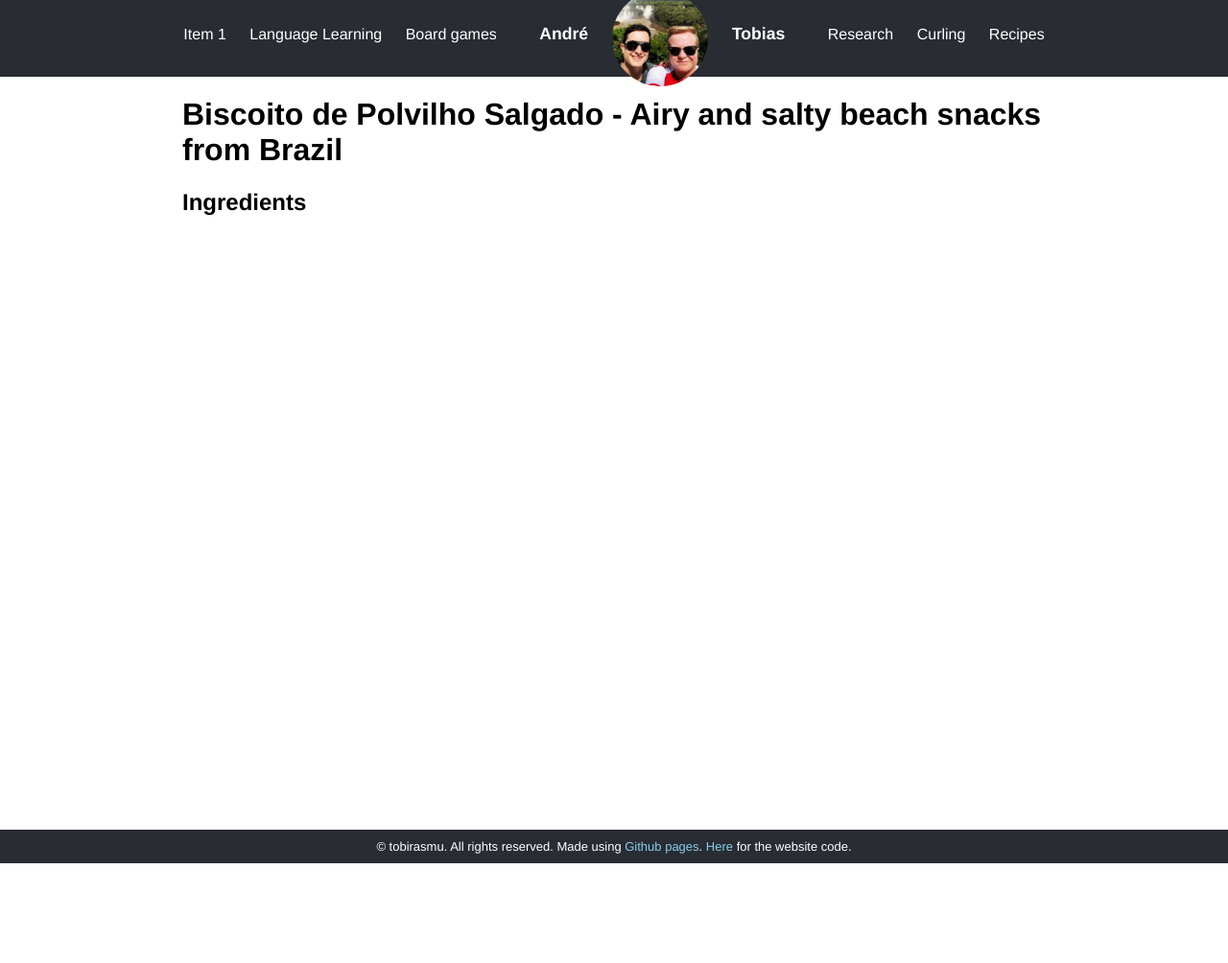
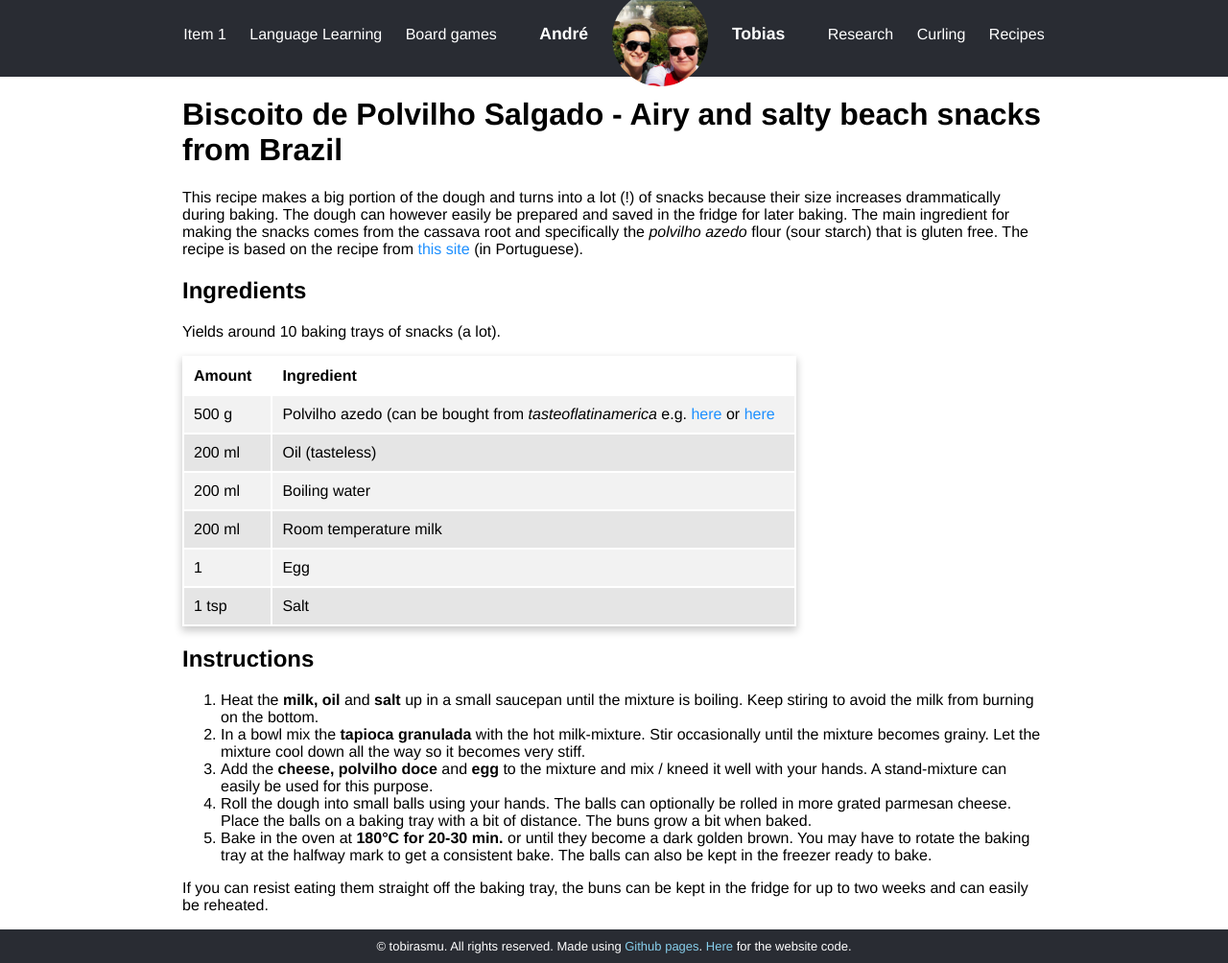
Before and after one commit to tobirasmu/tobirasmu.github.io, a Jekyll site: the page built from _pages/tobias/recipes/biscoito_de_polvilho.md, in a window 1280 px wide. Shown: the whole page at 96% size. Built offline with Jekyll 4.4.1, drawn with Linux system fonts in a browser that asks for light colours; before the commit the page ends 900 px from its top, so only the background shows below that.

Commit message:
Update biscoito_de_polvilho.md

```diff
--- a/_pages/tobias/recipes/biscoito_de_polvilho.md
+++ b/_pages/tobias/recipes/biscoito_de_polvilho.md
@@ -6,4 +6,28 @@ permalink: tobias/recipes/biscoito_de_polvilho
 
 # Biscoito de Polvilho Salgado - Airy and salty beach snacks from Brazil
 
+This recipe makes a big portion of the dough and turns into a lot (!) of snacks because their size increases drammatically during baking. The dough can however easily be prepared and saved in the fridge for later baking. The main ingredient for making the snacks comes from the cassava root and specifically the *polvilho azedo* flour (sour starch) that is gluten free. The recipe is based on the recipe from [this site](https://www.receiteria.com.br/receita/biscoito-de-polvilho-assado/) (in Portuguese).
+
+
 ## Ingredients
+
+Yields around 10 baking trays of snacks (a lot).
+
+| Amount  | Ingredient |
+| ------- | ---------- |
+| 500 g | Polvilho azedo (can be bought from *tasteoflatinamerica* e.g. [here](https://www.tasteoflatinamerica.dk/dk/sur-kassava-mel-polvilho-mandioca-azedo-500-gr-glutenfri.html) or [here](https://www.tasteoflatinamerica.dk/dk/sur-kassava-mel-polvilho-mandioca-azedo-500-gr-glutenfri.html)|
+| 200 ml | Oil (tasteless) |
+| 200 ml | Boiling water |
+| 200 ml | Room temperature milk |
+| 1 | Egg |
+| 1 tsp | Salt |
+
+## Instructions
+
+1. Heat the **milk, oil** and **salt** up in a small saucepan until the mixture is boiling. Keep stiring to avoid the milk from burning on the bottom.
+2. In a bowl mix the **tapioca granulada** with the hot milk-mixture. Stir occasionally until the mixture becomes grainy. Let the mixture cool down all the way so it becomes very stiff.
+3. Add the **cheese, polvilho doce** and **egg** to the mixture and mix / kneed it well with your hands. A stand-mixture can easily be used for this purpose.
+4. Roll the dough into small balls using your hands. The balls can optionally be rolled in more grated parmesan cheese. Place the balls on a baking tray with a bit of distance. The buns grow a bit when baked.
+5. Bake in the oven at **180°C for 20-30 min.** or until they become a dark golden brown. You may have to rotate the baking tray at the halfway mark to get a consistent bake. The balls can also be kept in the freezer ready to bake.
+
+If you can resist eating them straight off the baking tray, the buns can be kept in the fridge for up to two weeks and can easily be reheated.
```
